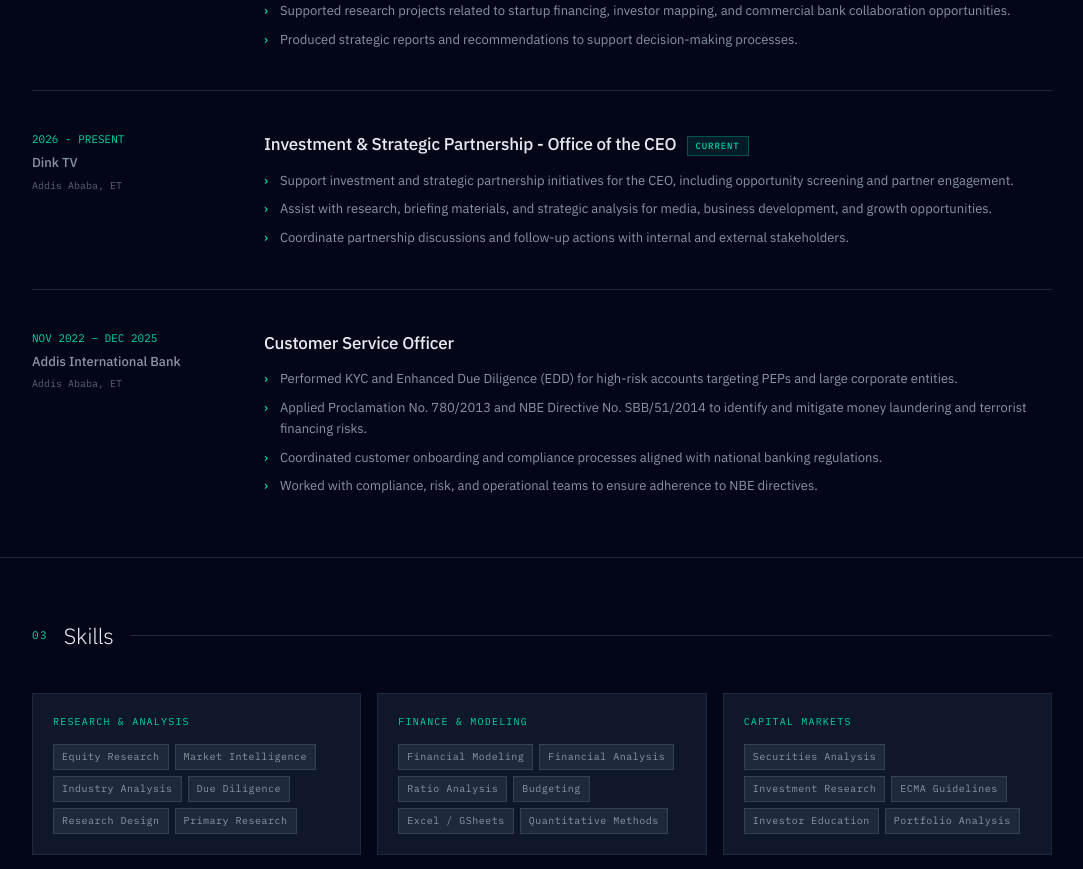
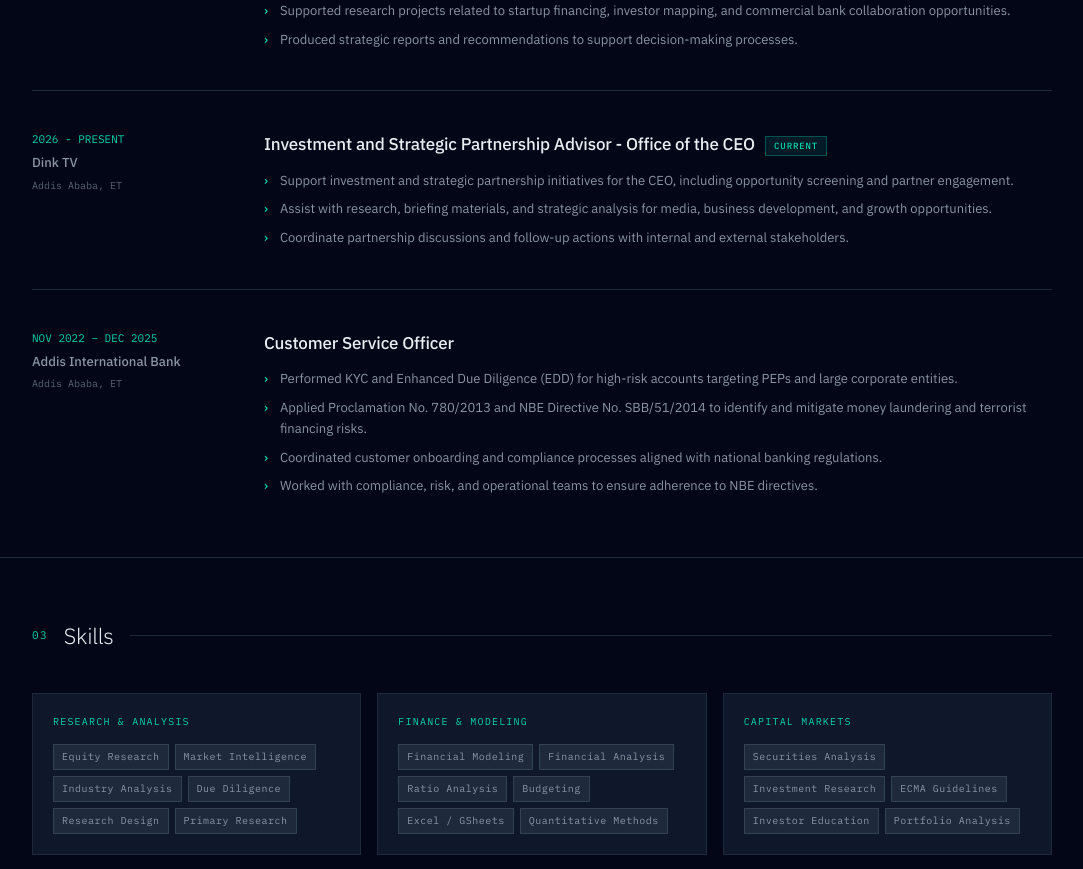
Before and after one commit to henabire6161-lgtm/henigoo6161, a React (Vite) app: page / in a window 1280 px wide. Shown: the part 1800-2669 px from the top of the page, without its empty margins (98-1181 px from the left). Built offline with nearby package versions, Linux system fonts and the light colour scheme.

Commit message:
Refine Dink TV role title

```diff
--- a/src/components/Experience.tsx
+++ b/src/components/Experience.tsx
@@ -39,7 +39,7 @@ export default function Experience() {
           date="2026 - PRESENT"
           org="Dink TV"
           loc="Addis Ababa, ET"
-          role="Investment & Strategic Partnership - Office of the CEO"
+          role="Investment and Strategic Partnership Advisor - Office of the CEO"
           isCurrent
           bullets={[
             "Support investment and strategic partnership initiatives for the CEO, including opportunity screening and partner engagement.",
```
